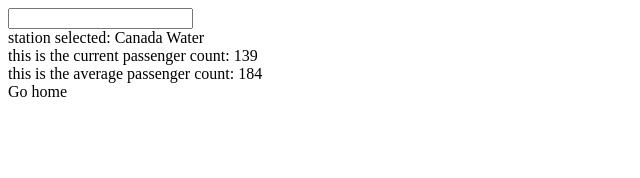
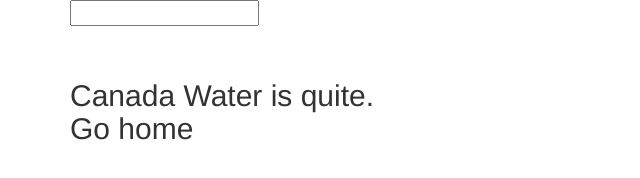
Before and after one commit to Blimeys/pubortube, a website: page index.html in a window 1280 px wide. Shown: the whole page, without its empty margins (0-640 px from the left). Drawn offline with nearby package versions, Linux system fonts and the light colour scheme.

Commit message:
added bootstrap features

```diff
--- a/index.html
+++ b/index.html
@@ -4,23 +4,21 @@
   <meta charset="utf-8">
   <meta http-equiv="X-UA-Compatible" content="IE=edge">
   <title></title>
-  <link rel="stylesheet" href="">
+<link rel="stylesheet" href="https://maxcdn.bootstrapcdn.com/bootstrap/3.3.7/css/bootstrap.min.css" integrity="sha384-BVYiiSIFeK1dGmJRAkycuHAHRg32OmUcww7on3RYdg4Va+PmSTsz/K68vbdEjh4u" crossorigin="anonymous">
     <script src="https://cdnjs.cloudflare.com/ajax/libs/angular.js/1.6.2/angular.min.js"></script>
     <script src="/scripts/factory.js"></script>
     <script src="/scripts/controller.js"></script>
 
 </head>
 <body ng-app="mainApp">
-<div ng-controller="stuff">
+<div ng-controller="stuff" class="container">
 <input type="text">
+<h2>
 <br>
-{{ stationSelected }}
-<br>
-{{currentTraffic}}
-<br>
-{{ averageTraffic }}
+{{ stationSelected }} is quite.
 <br>
 {{ whatToDo }}
+</h2>
 </div>
 </body>
 </html>
--- a/scripts/controller.js
+++ b/scripts/controller.js
@@ -61,7 +61,6 @@ mainApp.factory('timeConverter', [function(){
 
 
 mainApp.controller('stuff', ['$scope', 'jsonQueryStations', 'timeConverter', function($scope,jsonQueryStations, timeConverter){
-  $scope.testCtr = 'Test World';
   $scope.stationResult = jsonQueryStations.stationData().then(function(result){
     var findthetime = timeConverter.getTime();
     var Average = "Average";
@@ -70,7 +69,7 @@ mainApp.controller('stuff', ['$scope', 'jsonQueryStations', 'timeConverter', fun
     console.log(result.station.Station);
     var actualLevel = result.station[findthetime];
     var averageLevel = result.station.Average;
-    $scope.stationSelected = "station selected: " + result.station.Station;
+    $scope.stationSelected = result.station.Station;
     $scope.currentTraffic = "this is the current passenger count: " + actualLevel;
     $scope.averageTraffic = "this is the average passenger count: " + averageLevel;
     var whatToDo = "";
@@ -79,6 +78,6 @@ mainApp.controller('stuff', ['$scope', 'jsonQueryStations', 'timeConverter', fun
     } else{
       return $scope.whatToDo = "Go home";
     }
-    $scope.whatToDo = whatToDo;
+    return $scope.whatToDo = whatToDo;
   });
 }]);
```
